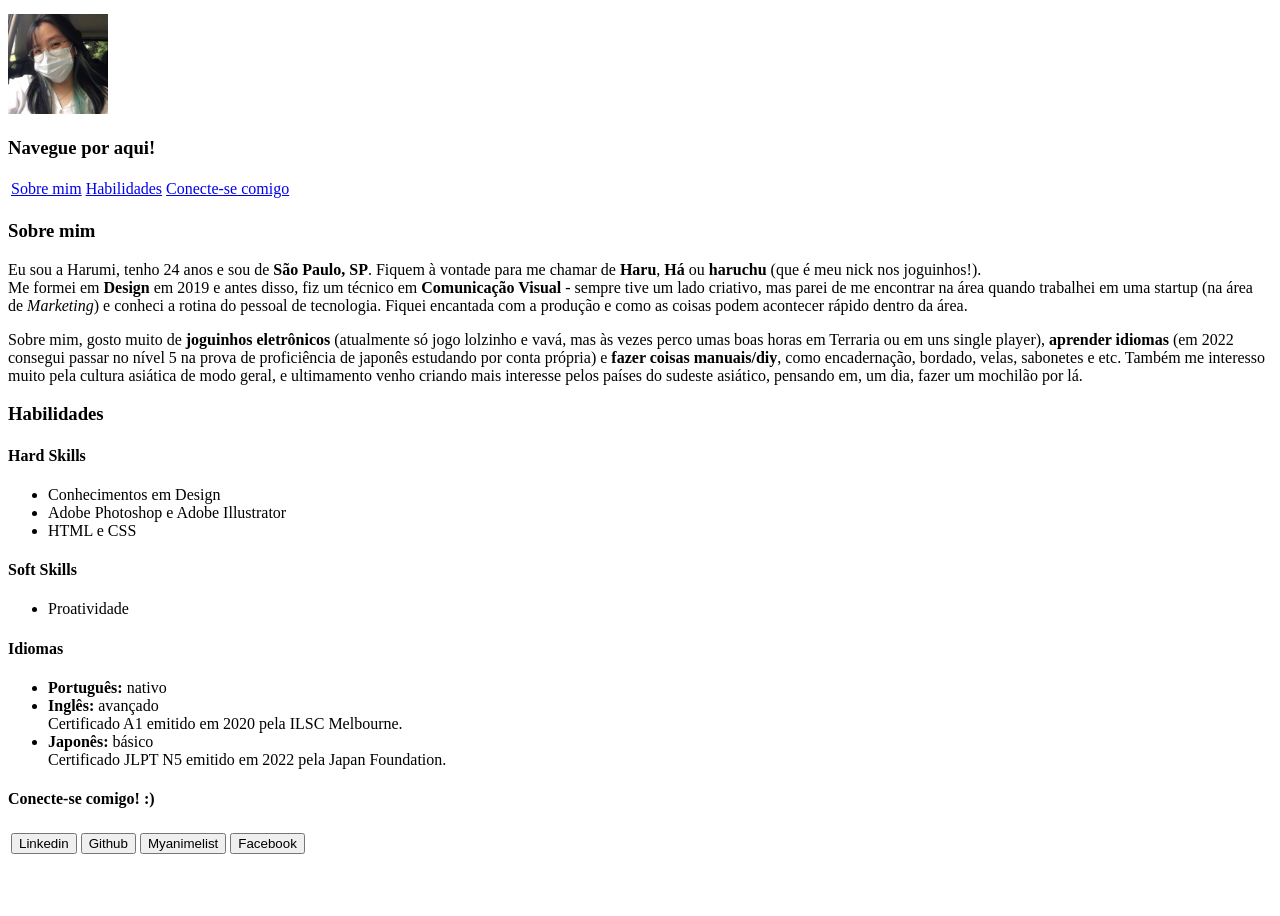
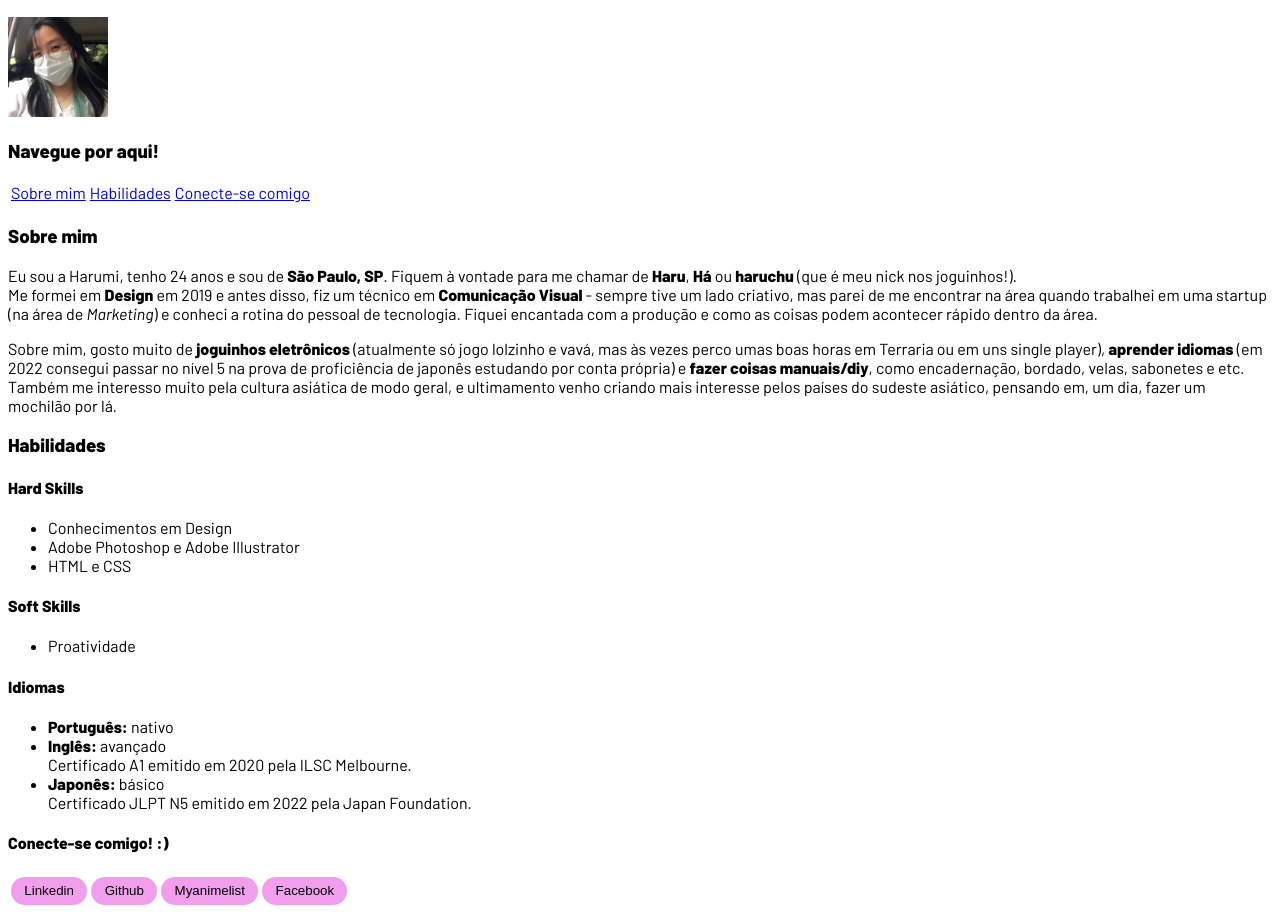
Before and after one commit to harumimaeda/trybe-portfolio, a plain HTML site: page index.html in a window 1280 px wide. Shown: the part 113-1029 px from the top of the page. Before the commit the page ends 978 px from the top, so only its background shows below. Drawn offline with Linux system fonts and the light colour scheme.

Commit message:
Adiciona primeiros conteudos ao CSS

```diff
--- a/index.html
+++ b/index.html
@@ -9,7 +9,7 @@
       <link rel="preconnect" href="https://fonts.googleapis.com">
 <link rel="preconnect" href="https://fonts.gstatic.com" crossorigin>
 <link href="https://fonts.googleapis.com/css2?family=Barlow:ital,wght@0,300;0,400;0,800;1,300;1,400;1,800&display=swap" rel="stylesheet">
-<link rel="stylesheet" href="style.css">
+<link rel="stylesheet" href="/style.css">
   </head>
   <body>
     <h1>Portfólio</h1>
--- a/style.css
+++ b/style.css
@@ -0,0 +1,10 @@
+body{
+    font-family: Barlow, 'Segoe UI', Tahoma, Geneva, Verdana, sans-serif;
+}
+
+button{
+    padding: 0.5em 1em;
+    border-radius: 99px;
+    border: none;
+    background-color: rgb(241, 158, 237);
+}
```
